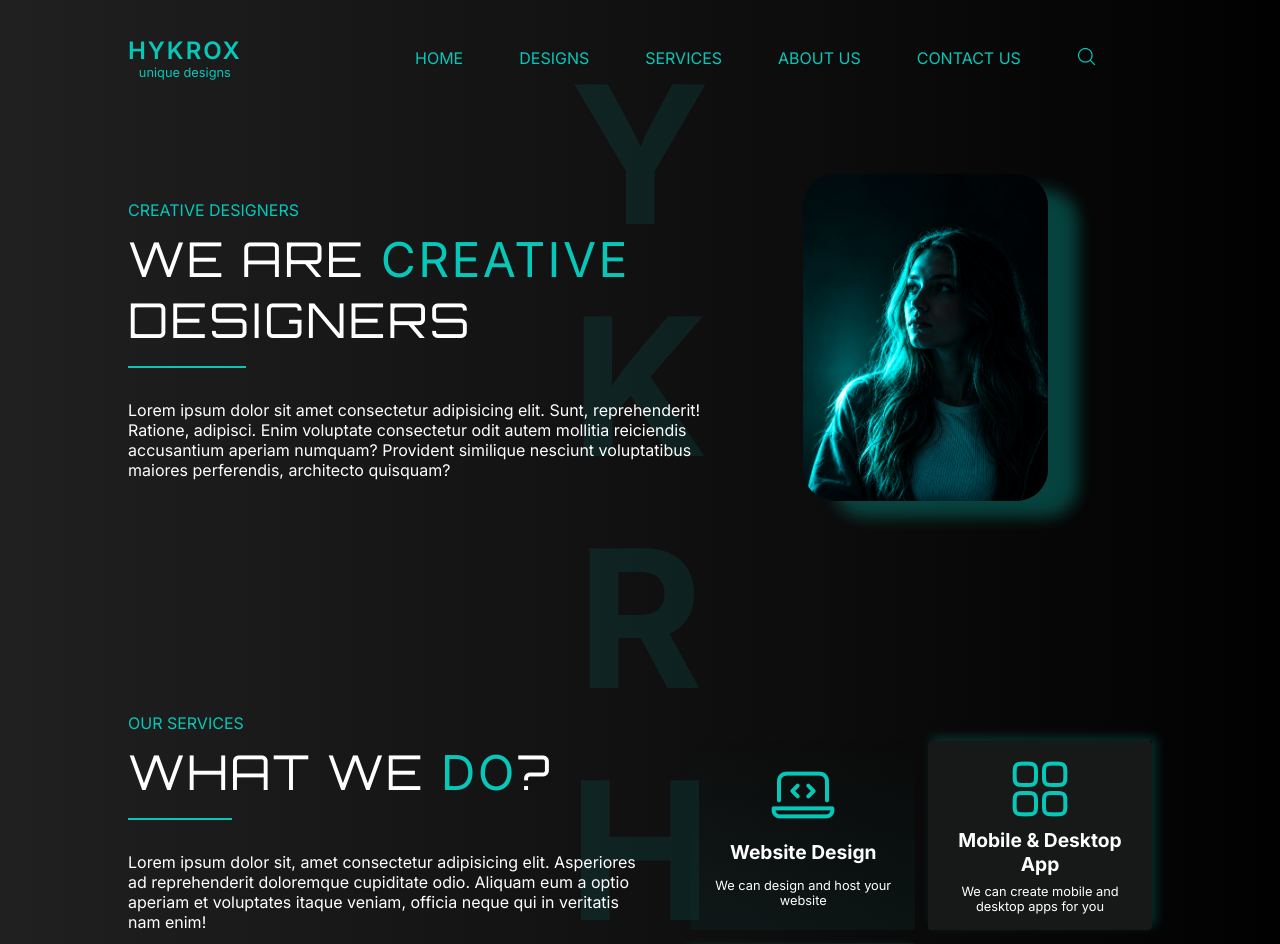
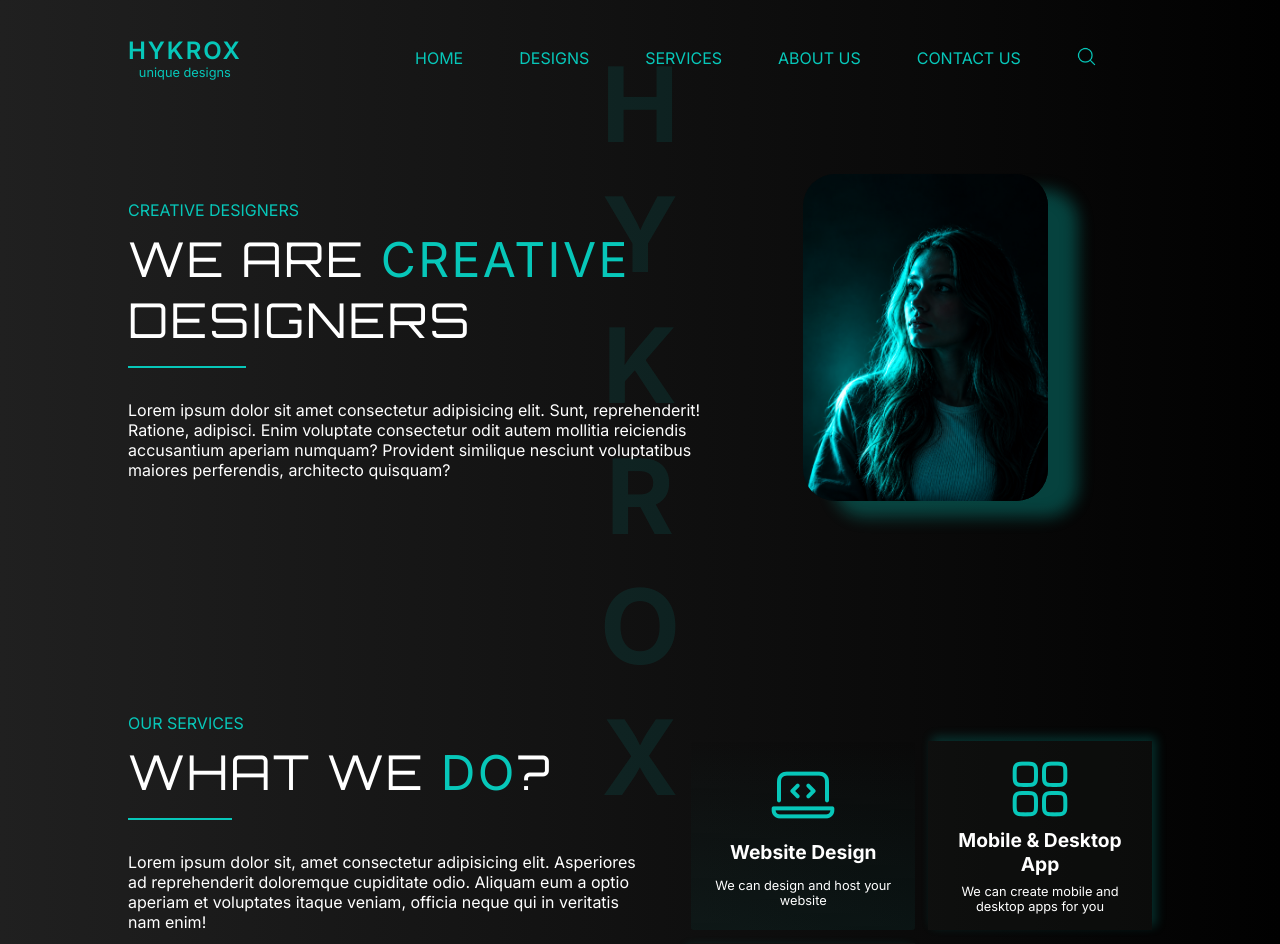
Before and after one commit to kgauhelo-tech/react-ui-challenge, a React (Vite) app: page / in a window 1280 px wide. Shown: the top 944 px of the page. Built offline with nearby package versions, Linux system fonts and the light colour scheme.

Commit message:
I have updated te styling to show the whole background text, and decreased the opacity of the about section containers that were the sset before

```diff
--- a/src/App.css
+++ b/src/App.css
@@ -28,16 +28,17 @@
   display: flex;
   flex-direction: column;
 
-  justify-content: space-between;
+  justify-content: space-around;
 
-  font-size: 12vh;
+  font-size: 6.5vh;
 
   @media (min-width: 1440px) {
     width: unset;
+    margin: 0 auto;
   }
 
   width: 80%;
-  height: 100%;
+  height: 98%;
 }
 
 #container {
--- a/src/App.tsx
+++ b/src/App.tsx
@@ -43,10 +43,10 @@ function App() {
     <>
       <div id="container">
         <div className="background-text">
+          <h1>H</h1>
           <h1>Y</h1>
           <h1>K</h1>
           <h1>R</h1>
-          <h1>H</h1>
           <h1>O</h1>
           <h1>X</h1>
         </div>
--- a/src/components/cards-styling.css
+++ b/src/components/cards-styling.css
@@ -128,11 +128,21 @@
 }
 
 .type-2-card {
+  position: relative;
+}
+
+.type-2-card::before {
   background-color: #171918;
+  content: "";
+  position: absolute;
+  inset: 0;
+  opacity: 0.4;
 }
 
 .section-card img {
   aspect-ratio: 1/1;
+  position: relative;
+  isolation: isolate;
   @media (min-width: 1025px) {
     height: 4em;
   }
@@ -154,6 +164,8 @@
 }
 .desc-title {
   text-align: center;
+  position: relative;
+  isolation: isolate;
   @media (min-width: 1025px) {
     font-size: 1.2em;
     margin: 0.4em 0;
@@ -176,8 +188,11 @@
     margin: 0.4em 0;
   }
 }
+
 .content {
   text-align: center;
+  position: relative;
+  isolation: isolate;
   @media (min-width: 1024px) {
     font-size: 0.8em;
   }
```
Also changed, not shown: 1 other file (tests, documents, lock files or other folders).
